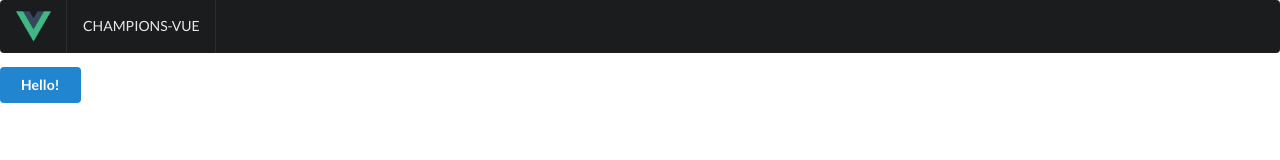
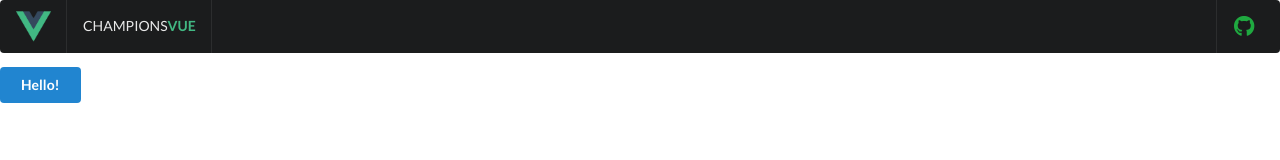
Before and after one commit to dilapitan/champions-vue, a Vue app: page / in a window 1280 px wide. Shown: the top 160 px of the page. Built offline with nearby package versions, Linux system fonts and the light colour scheme.

Commit message:
Finish NavBar

```diff
--- a/src/components/NavBar.vue
+++ b/src/components/NavBar.vue
@@ -1,9 +1,23 @@
 <template>
   <div class="ui inverted menu">
-    <a class="item">
+    <a
+      href="https://vuejs.org/"
+      class="item"
+      target="_blank"
+    >
       <img src="@/assets/logo.png" >
     </a>
-    <a class="item" >CHAMPIONS-VUE</a>
+    <a class="item">
+      <span>CHAMPIONS</span>
+      <span id="vue-header">VUE</span>
+    </a>
+    <a
+      href="https://github.com/dilapitan/champions-vue"
+      class="item right floated"
+      target="_blank"
+    >
+      <i class="large icons green github icon"></i>
+    </a>
   </div>
 </template>
 
@@ -12,3 +26,10 @@ export default {
   name: 'NavBar'
 }
 </script>
+
+style <style scoped>
+  #vue-header {
+    color: #42b883;
+    font-weight: 700;
+  }
+</style>
```
